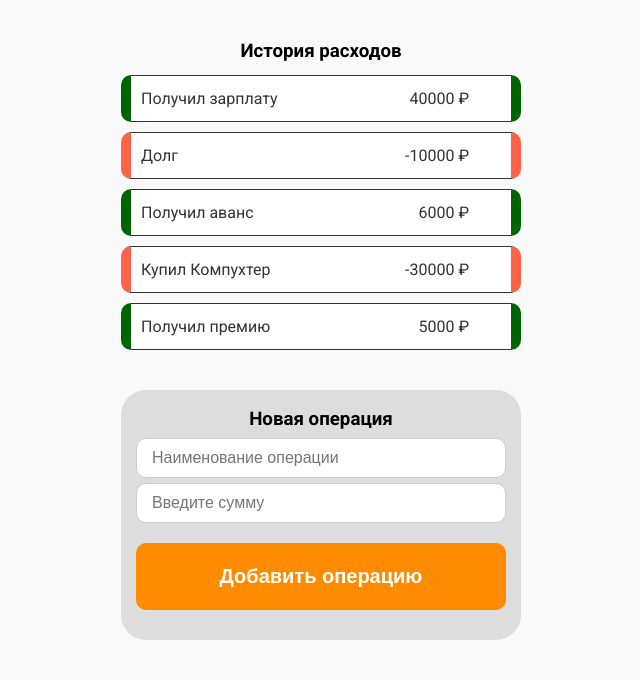
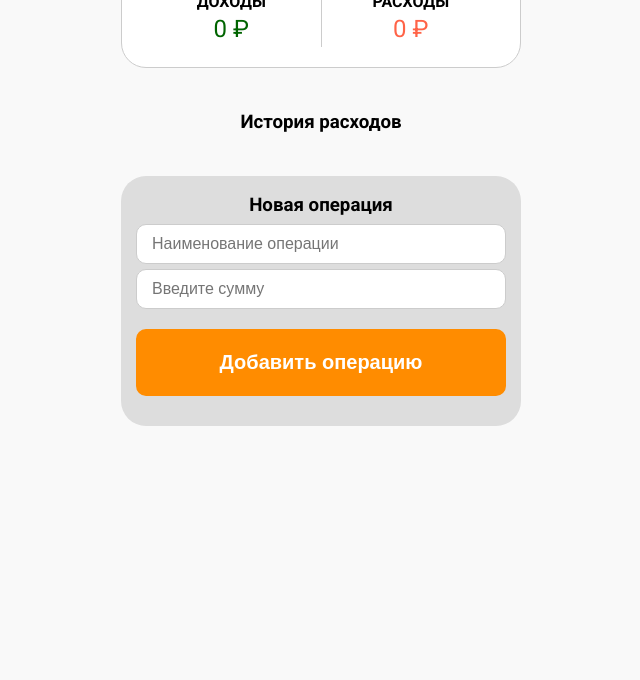
Before and after one commit to 31argo1n/BudgetCalculatorJS.github.io, a plain HTML site: page index.html in a window 1280 px wide. Shown: the part 263-943 px from the top of the page, without its empty margins (319-959 px from the left). After the commit the page ends 800 px from the top, so only its background shows below. Drawn offline with Linux system fonts and the light colour scheme.

Commit message:
Add files via upload

```diff
--- a/index.html
+++ b/index.html
@@ -68,7 +68,7 @@
             </section>
         </div>
     </main>
-
+    <script src="db.json"></script>
     <script src="js/main.js"></script>
 </body>
 
--- a/js/main.js
+++ b/js/main.js
@@ -13,33 +13,9 @@ const   totalBalance = document.querySelector('.total__balance'),
 
 // Нам нужно где-то хранить данные, нам понадобиться массив внутри которого будут объекты.
 // Стоит почитать и порешать задачи на тему массивов и объектов
-let dbOperation = [
-    {
-        id: '1',
-        description: 'Получил зарплату',
-        amount: 40000,
-    },
-    {
-        id: '2',
-        description: 'Долг',
-        amount: -10000,
-    },
-    {
-        id: '3',
-        description: 'Получил аванс',
-        amount: 6000,
-    },
-    {
-        id: '4',
-        description: 'Купил Компухтер',
-        amount: -30000,
-    },
-    {
-        id: '5',
-        description: 'Получил премию',
-        amount: 5000,
-    },
-];
+let dbOperation = JSON.parse(localStorage.getItem('calc')) || [];
+
+
 
 // Выше у нас сформированна База данных операций, которую уже можно выводить на страницу.
 
@@ -58,7 +34,7 @@ const className = operation.amount < 0 ? 'history__item-minus' : 'history__item-
                                                             // Добавляем с помощью innerHtml вёрстку внутрь элемента li
           listItem.innerHTML = `${operation.description}
             <span class="history__money">${operation.amount} ₽</span>
-            <button class="history_delete">x</button>
+            <button class="history_delete" data-id="${operation.id}">x</button>
           `;
 
 
@@ -116,20 +92,35 @@ const addOperation = (event) => {
         }
         operationName.value   = ''; // Очищение полей ввода после добавления операции.
         operationAmount.value   = ''; // Очищение полей ввода после добавления операции.
+    };
+
+
+    const deleteOperation = (event) => {                    // Функция удаления операций
+        const target = event.target;
+
+        if(target.classList.contains('history_delete')) {
+            dbOperation = dbOperation
+                .filter(operation => operation.id !== target.dataset.id);
+
+            init();
         }
 
+
+    };
 
 
     const init = () => {                    // Инициализация
     historyList.textContent = '';       // Нужно чистое поле для выведения операций.
-
     dbOperation.forEach (renderOperation);
     // Тут метод перебора массива forEach, который обращаеться к БД и присваивает данные по порядку в стрелочной функции вызываеться функция рендера и зовётся той же переменной, или просто присвоить имя функции рендера.
     updateBalance();
+    localStorage.setItem('calc', JSON.stringify(dbOperation));
     }
 
 
 form.addEventListener('submit', addOperation);
+
+historyList.addEventListener('click', deleteOperation);
 
 
 
```
Lines whose indentation alone changed are shown as unchanged.
